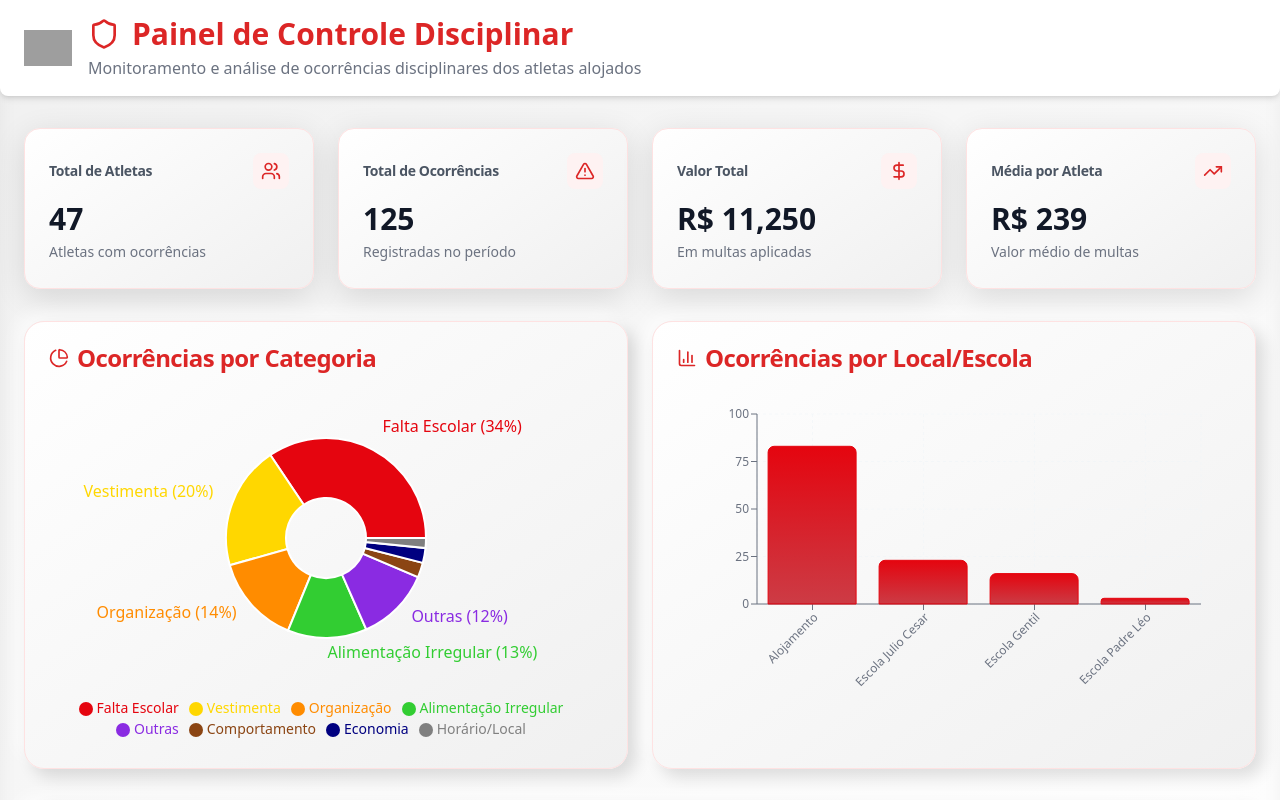
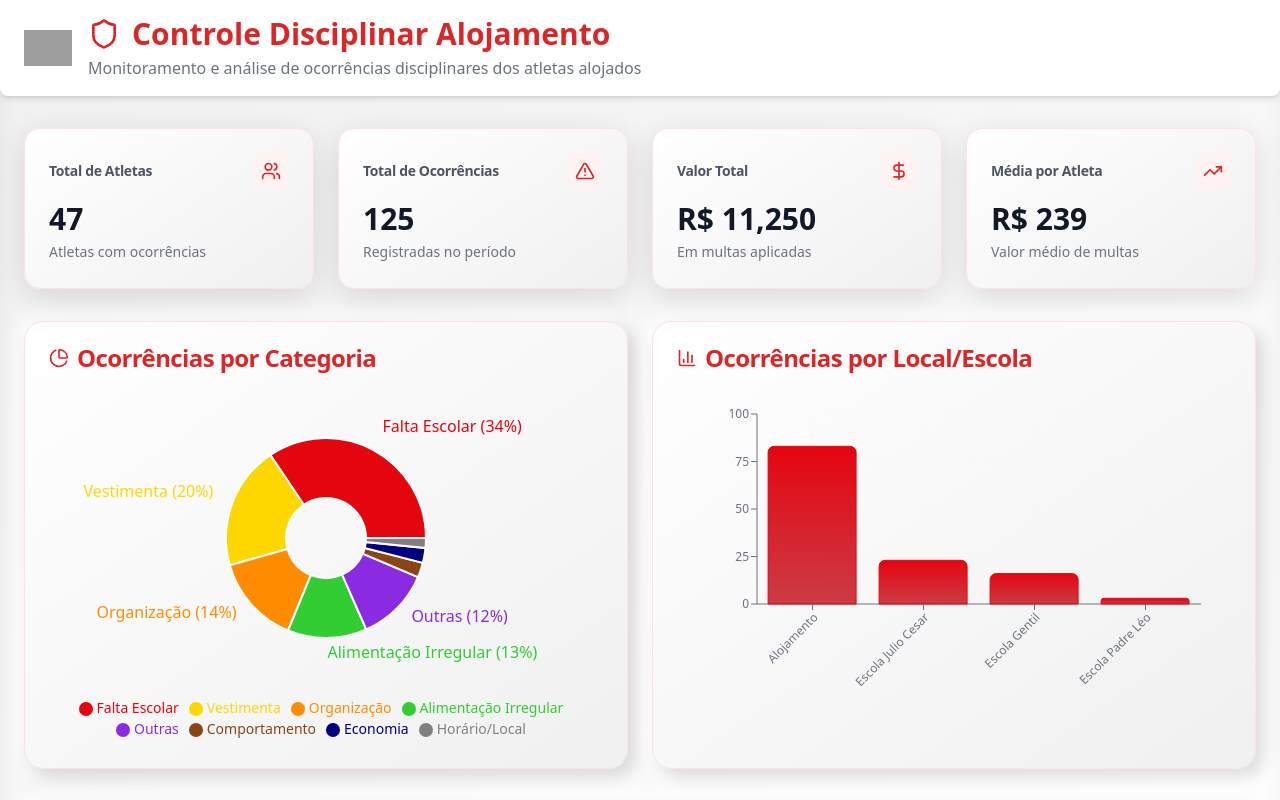
Before and after one commit to LordBuks/Dashcaixinha, a React (Vite) app: page / in a window 1280 px wide. Shown: the top 800 px of the page. Built offline with nearby package versions, Linux system fonts and the light colour scheme; grey boxes are pictures that could not be loaded.

Commit message:
controle disciplinar

```diff
--- a/src/pages/Index.tsx
+++ b/src/pages/Index.tsx
@@ -130,7 +130,7 @@ const Index = () => {
           <div className="flex-1">
             <h1 className="text-3xl font-bold text-red-600 flex items-center space-x-3">
               <Shield className="h-8 w-8" />
-              <span>Painel de Controle Disciplinar</span>
+              <span>Controle Disciplinar Alojamento</span>
             </h1>
             <p className="inter-text-secondary mt-1">
               Monitoramento e análise de ocorrências disciplinares dos atletas alojados
```
